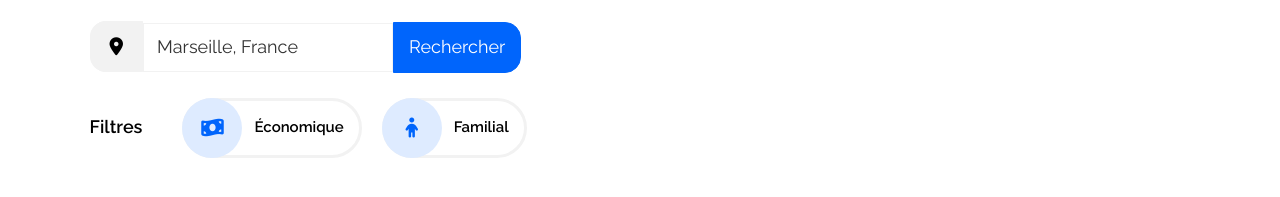
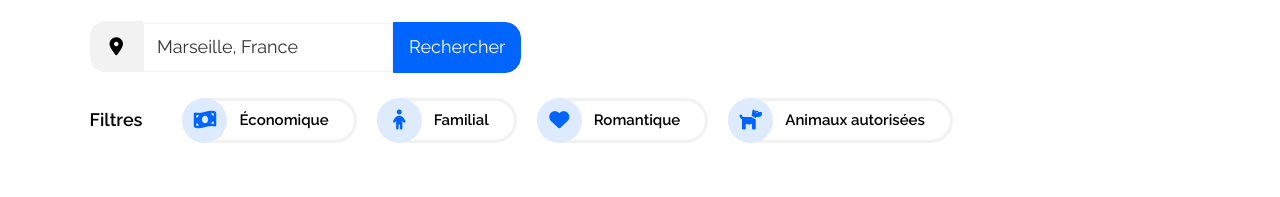
Before and after one commit to thomasbnt/DW_P2_Booki_OC, a plain HTML site: page index.html in a window 1280 px wide. Shown: the part 239-436 px from the top of the page. Drawn offline with Linux system fonts and the light colour scheme.

Commit message:
+ filtes

```diff
--- a/assets/css/main.css
+++ b/assets/css/main.css
@@ -123,14 +123,14 @@ input {
     background-color: var(--primary-color-light);
     color: var(--primary-color);
     border-radius: 50%;
-    min-height: 60px;
-    min-width: 60px;
+    min-height: 45px;
+    min-width: 45px;
     margin: -3px;
 }
 .filter__name {
     font-size: 15px;
     font-weight: 600;
-    padding: 15px;
+    padding: 0 25px 0 15px;
 }
 
 /*---------------- Sections ----------------*/
--- a/index.html
+++ b/index.html
@@ -63,6 +63,22 @@
                 Familial
             </div>
         </div>
+        <div class="filter">
+            <div class="filter__icon">
+                <i class="fa fa-heart"></i>
+            </div>
+            <div class="filter__name">
+                Romantique
+            </div>
+        </div>
+        <div class="filter">
+            <div class="filter__icon">
+                <i class="fa fa-dog"></i>
+            </div>
+            <div class="filter__name">
+                Animaux autorisées
+            </div>
+        </div>
     </section>
 </div>
 
```
